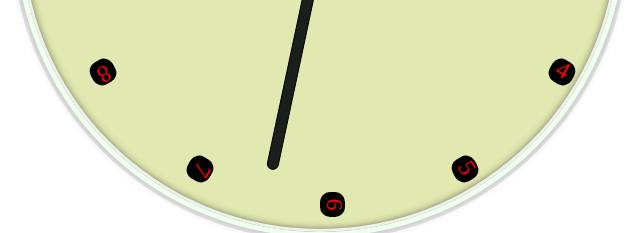
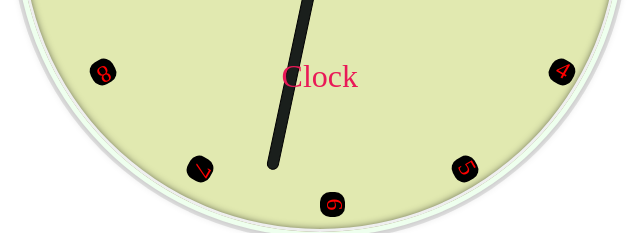
Before and after one commit to MAURICEDS0UZA/Css_Clock, a plain HTML site: page index.html in a window 1280 px wide. Shown: the part 468-701 px from the top of the page, 320-960 px from the left. Drawn offline with Linux system fonts and the light colour scheme.

Commit message:
Feat:Added logo

```diff
--- a/index.html
+++ b/index.html
@@ -110,12 +110,20 @@
       .digit:nth-child(12) {
         transform: rotate(270deg) translateX(265px);
       }
+
+      .logo {
+        position: absolute;
+        bottom: 15%;
+        left: 42%;
+        color: rgb(233, 25, 87);
+      }
     </style>
     <div class="clock">
       <div class="clock-face">
         <div class="hand hour-hand"></div>
         <div class="hand min-hand"></div>
         <div class="hand sec-hand"></div>
+        <div class="logo">Clock</div>
         <div class="digits">
           <div class="digit">1</div>
           <div class="digit">2</div>
```
